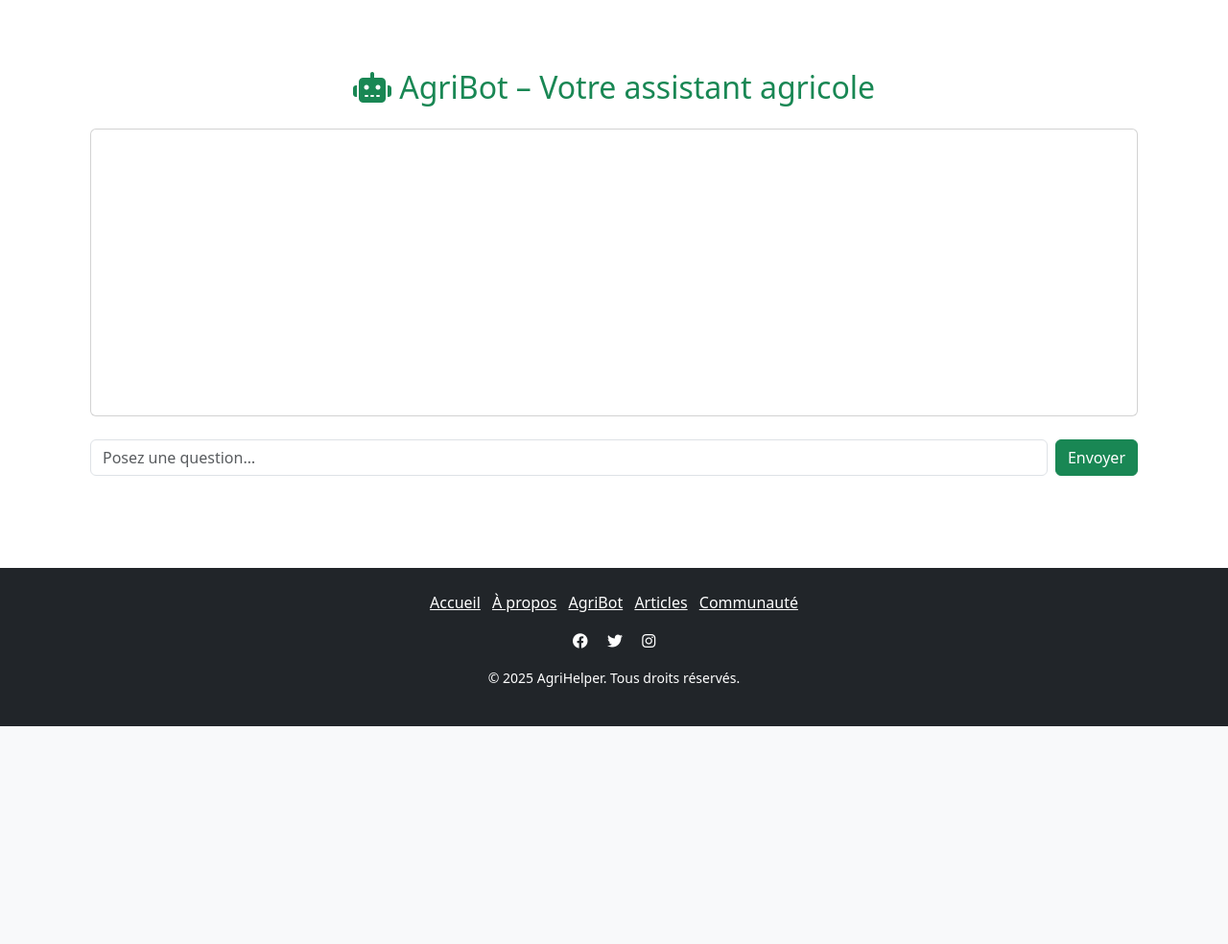
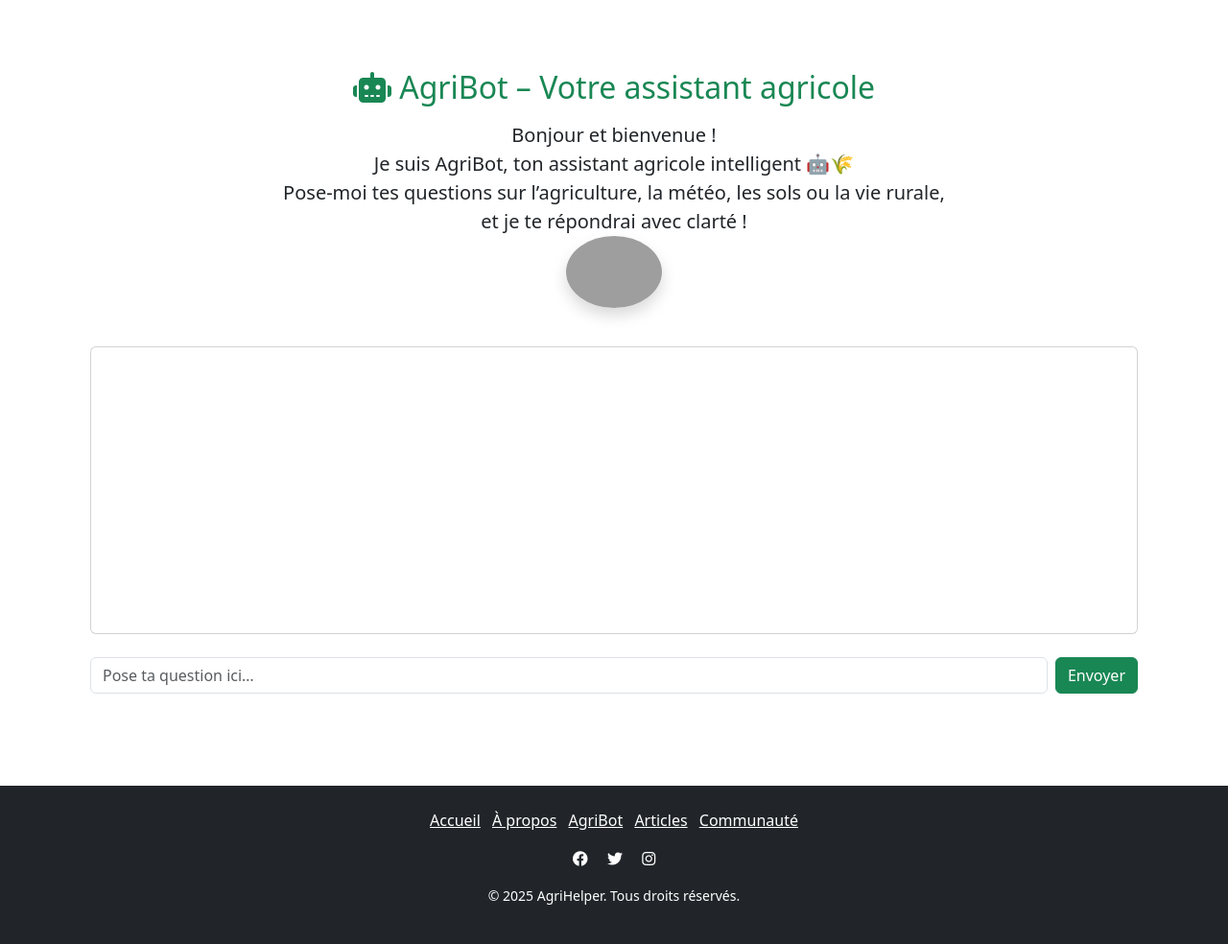
Before and after one commit to ibraaheem314/agriculture-platform, a Flask app: page /agribot in a window 1280 px wide. Shown: the part 74-1058 px from the top of the page at 96% size. Before the commit the page ends 831 px from the top, so only its background shows below. Run offline with Flask 3, Linux system fonts and the light colour scheme; grey boxes are pictures that could not be loaded.

Commit message:
Update du AgriBot

```diff
--- a/app/routes.py
+++ b/app/routes.py
@@ -137,12 +137,14 @@ def agribot():
                 "Content-Type": "application/json",
                 "HTTP-Referer": "http://localhost:5000"
             }
-
             payload = {
-                "model": "mistralai/mistral-7b-instruct",
-                "messages": [
-                {"role": "system", "content": "Tu es AgriBot, un assistant agricole francophone expert."},
-                {"role": "user", "content": user_input}]}
+                    "model": "mistralai/mistral-7b-instruct",  # Ou un autre modèle pris en charge par OpenRouter
+                    "messages": [
+                {
+                    "role": "system",
+                    "content": "Tu es AgriBot, un assistant virtuel spécialisé en agriculture, agroécologie, météorologie agricole, IA appliquée aux cultures, gestion des sols et élevage durable. Tu réponds en français de manière claire, utile et bienveillante, même à des personnes peu technophiles. Tu privilégies l'agriculture durable et les conseils pratiques adaptés au contexte africain et tropical. Tu peux aussi proposer des outils modernes (IA, IoT, etc.) pour aider les agriculteurs."
+                },
+            {"role": "user", "content": user_input}]}
 
             response = requests.post(url, headers=headers, json=payload, timeout=30)
             data = response.json()
--- a/app/templates/agribot.html
+++ b/app/templates/agribot.html
@@ -4,18 +4,28 @@
 
 {% block content %}
 <div class="container py-5">
-    <h2 class="text-center text-success mb-4"><i class="fas fa-robot"></i> AgriBot – Votre assistant agricole</h2>
+  <div class="text-center mb-4">
+    <h2 class="text-success"><i class="fas fa-robot"></i> AgriBot – Votre assistant agricole</h2>
+    <p class="lead mt-3" style="max-width: 700px; margin: auto;">
+      Bonjour et bienvenue !<br>
+      Je suis <strong>AgriBot</strong>, ton assistant agricole intelligent 🤖🌾<br>
+      Pose-moi tes questions sur l’agriculture, la météo, les sols ou la vie rurale,<br>
+      et je te répondrai avec clarté !
+    </p>
+    <img src="{{ url_for('static', filename='images/agribot-avatar.png') }}" alt="AgriBot Avatar"
+         width="100" class="mb-3 rounded-circle shadow">
+  </div>
 
   <!-- Zone de discussion -->
   <div class="card mb-4" style="min-height: 300px;">
-        <div class="card-body" id="chat-box" style="max-height: 400px; overflow-y: auto;">
-            <!-- Messages affichés ici -->
+    <div class="card-body" id="chat-container" style="max-height: 400px; overflow-y: auto;">
+      <!-- Messages dynamiques ici -->
     </div>
   </div>
 
   <!-- Formulaire de saisie -->
-    <form id="chatbot-form" class="d-flex">
-        <input type="text" id="question" name="question" class="form-control me-2" placeholder="Posez une question…" required>
+  <form id="chat-form" class="d-flex">
+    <input type="text" id="user-input" name="question" class="form-control me-2" placeholder="Pose ta question ici…" required>
     <button type="submit" class="btn btn-success">Envoyer</button>
   </form>
 </div>
@@ -23,44 +33,68 @@
 
 {% block scripts %}
 <script>
-  const chatBox = document.getElementById("chat-box");
-  const form = document.getElementById("chatbot-form");
-  const input = document.getElementById("question");
+  const chatContainer = document.getElementById('chat-container');
+  const chatForm = document.getElementById('chat-form');
+  const input = document.getElementById('user-input');
 
-  function appendMessage(sender, text, type = "user") {
-      const msg = document.createElement("div");
-      msg.className = "mb-2";
-      msg.innerHTML = `<strong class="${type === 'user' ? 'text-success' : (type === 'error' ? 'text-danger' : 'text-primary')}">${sender} :</strong> ${text}`;
-      chatBox.appendChild(msg);
-      chatBox.scrollTop = chatBox.scrollHeight;
+  function scrollToBottom() {
+    chatContainer.scrollTop = chatContainer.scrollHeight;
   }
 
-  form.addEventListener("submit", function (e) {
+  function appendMessage(role, message) {
+    const isUser = role === 'user';
+    const avatar = isUser
+      ? 'https://cdn-icons-png.flaticon.com/512/1946/1946429.png'
+      : 'https://cdn-icons-png.flaticon.com/512/4712/4712109.png';
+
+    const div = document.createElement('div');
+    div.className = `d-flex mb-3 ${isUser ? 'justify-content-end' : 'justify-content-start'}`;
+    div.innerHTML = `
+      <div class="d-flex ${isUser ? 'flex-row-reverse' : ''} align-items-start" style="max-width: 80%;">
+        <img src="${avatar}" class="rounded-circle me-2" alt="avatar" width="40" height="40">
+        <div class="${isUser ? 'bg-success text-white' : 'bg-light border'} p-2 rounded" style="max-width: 100%;">
+          <small class="d-block fw-bold">${isUser ? 'Vous' : 'AgriBot'}</small>
+          <span>${message}</span>
+        </div>
+      </div>
+    `;
+    chatContainer.appendChild(div);
+    scrollToBottom();
+  }
+
+  chatForm.addEventListener("submit", async function (e) {
     e.preventDefault();
     const question = input.value.trim();
     if (!question) return;
 
-      appendMessage("Vous", question, "user");
+    appendMessage("user", question);
     input.value = "";
 
-      fetch("{{ url_for('main.agribot') }}", {
+    // Affiche un loader
+    const loader = document.createElement("div");
+    loader.className = "text-muted fst-italic ms-2";
+    loader.textContent = "AgriBot réfléchit...";
+    chatContainer.appendChild(loader);
+    scrollToBottom();
+
+    try {
+      const res = await fetch("{{ url_for('main.agribot') }}", {
         method: "POST",
         headers: { "Content-Type": "application/json" },
         body: JSON.stringify({ question })
-      })
-          .then(res => res.json())
-          .then(data => {
+      });
+      const data = await res.json();
+      chatContainer.removeChild(loader);
+
       if (data.error) {
-                  const errorMessage = typeof data.error === "object" ? JSON.stringify(data.error) : data.error;
-                  appendMessage("AgriBot", `Erreur : ${errorMessage}`, "error");
+        appendMessage("bot", "⚠️ " + data.error);
       } else {
-                  appendMessage("AgriBot", data.response, "bot");
+        appendMessage("bot", data.response);
       }
-          })
-          .catch(err => {
-              appendMessage("AgriBot", "Erreur de connexion.", "error");
-          });
+    } catch (err) {
+      chatContainer.removeChild(loader);
+      appendMessage("bot", "❌ Erreur de connexion. Réessaie.");
+    }
   });
 </script>
-
 {% endblock %}
```
Lines whose indentation alone changed are shown as unchanged.
